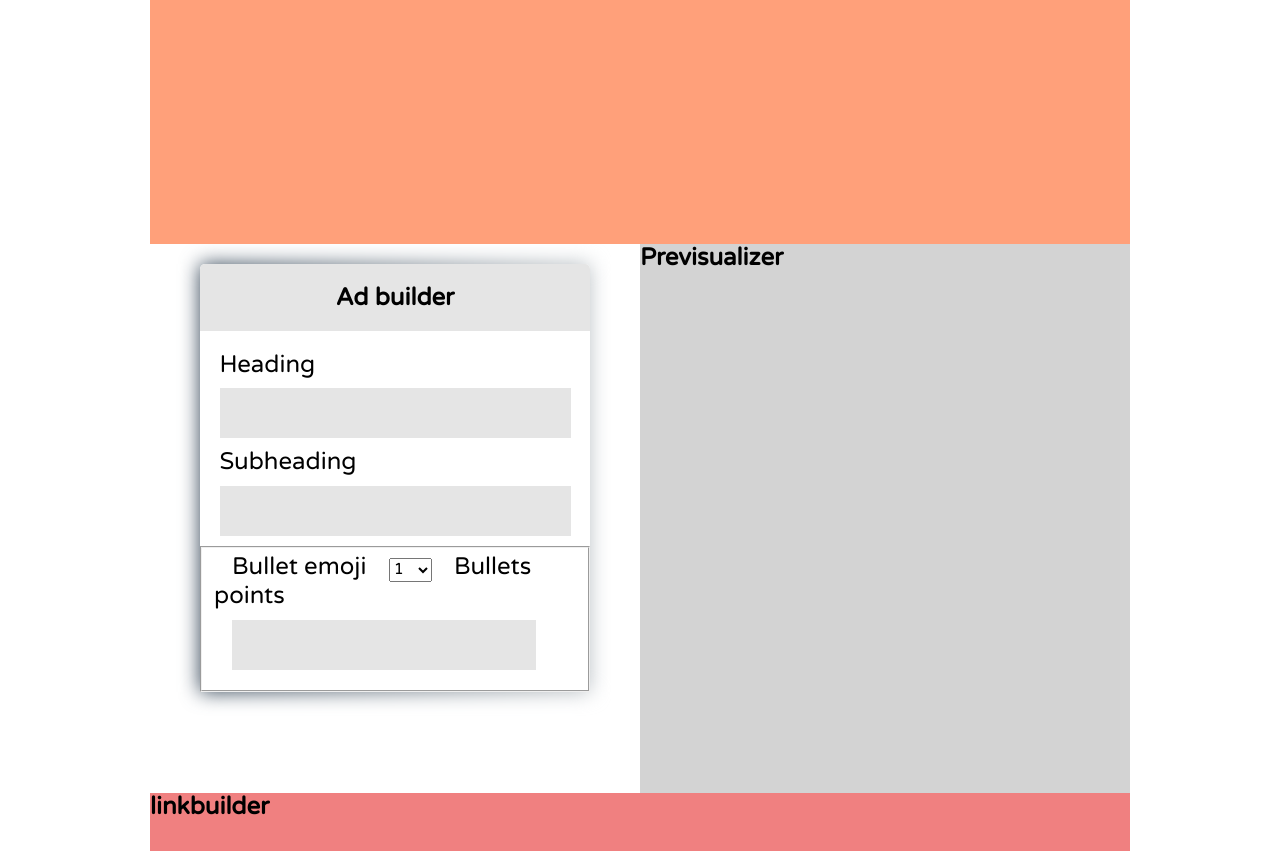
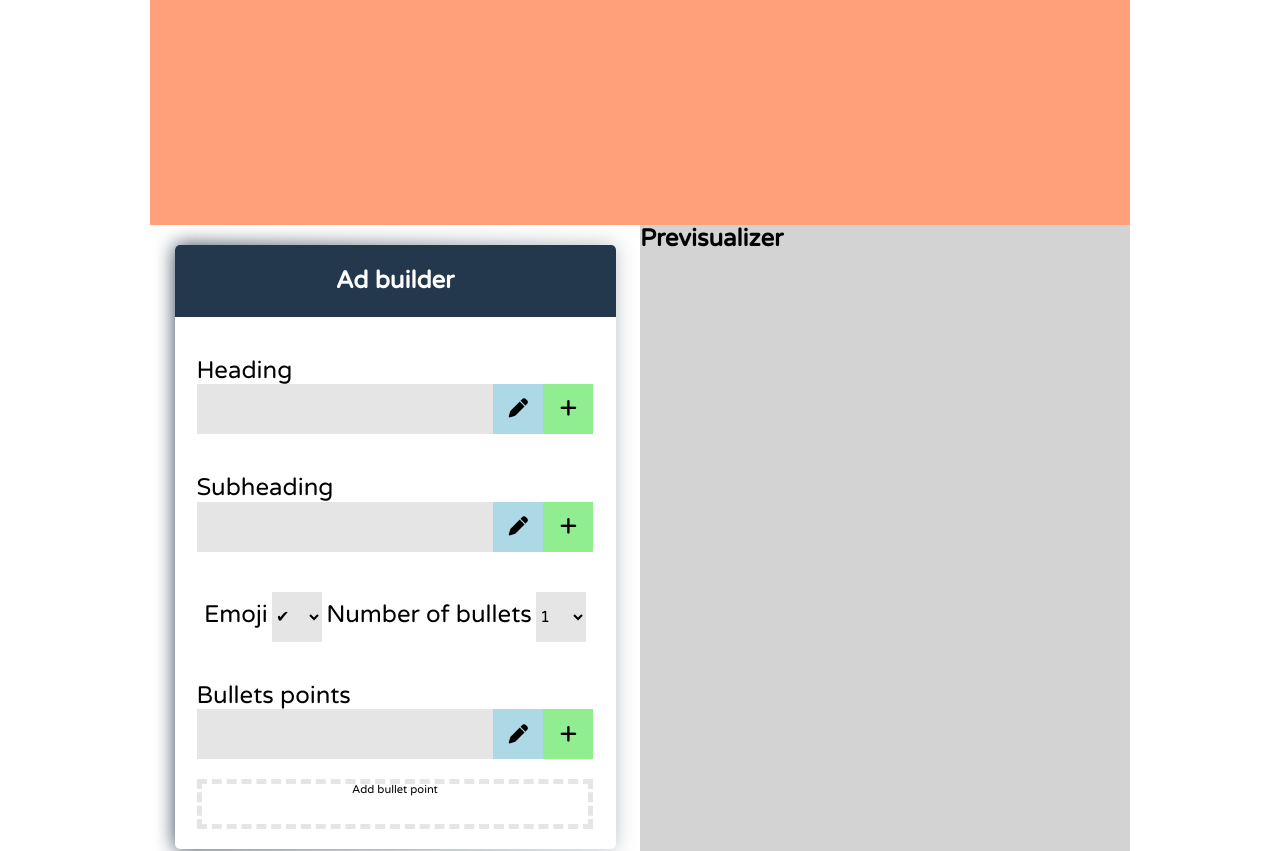
Before and after one commit to Mackewinsson/text4ads, a plain HTML site: page index.html in a window 1280 px wide. Shown: the part 127-978 px from the top of the page. Drawn offline with Linux system fonts and the light colour scheme.

Commit message:
form version 1.0 ok

```diff
--- a/index.html
+++ b/index.html
@@ -32,13 +32,35 @@
                 <section class="adbuilder">
                     <form action="submit" method="post">
                         <h2>Ad builder</h2>
+                        <div class="form-wrapper">
+                            <fieldset class="input-wrapper">
                                 <label for="Heading">Heading</label>
                                 <input type="text" id="Heading">
+                                <button class="button-edit" type="submit"><i class="fas fa-pen"></i></button>
+                                <button class="button-add" type="submit"><i class="fas fa-plus"></i></button>
+                            </fieldset>
+                            <fieldset class="input-wrapper">
                                 <label for="subheading">Subheading</label>
                                 <input type="text" id="subheading">
-                        <fieldset>
-                            <label for="bullet-emoji">Bullet emoji</label>
+                                <button class="button-edit" type="submit"><i class="fas fa-pen"></i></button>
+                                <button class="button-add" type="submit"><i class="fas fa-plus"></i></button>
+                            </fieldset>
+                            <fieldset class="multiple">
+                                <label for="bullet-emoji">Emoji</label>
                                 <select name="bullet_emoji" id="bullet-emoji">
+                                    <option value="">✔</option>
+                                    <option value="">→</option>
+                                    <option value="">☞</option>
+                                    <option value="">◾</option>
+                                    <option value="">🔴</option>
+                                    <option value="">⚫</option>
+                                    <option value="">🔵</option>
+                                    <option value="">⏩</option>
+                                    <option value="">➡</option>
+                                    <option value="">🔹</option>
+                                </select>
+                                <label for="bullet-number">Number of bullets</label>
+                                <select name="bullet_number" id="bullet-number">
                                     <option value="">1</option>
                                     <option value="">2</option>
                                     <option value="">3</option>
@@ -50,9 +72,17 @@
                                     <option value="">9</option>
                                     <option value="">10</option>
                                 </select>
+                            </fieldset>
+                            <fieldset class="input-wrapper">
                                 <label for="bullets">Bullets points</label>
-                            <input type="" id="bullets">
+                                <input type="text" id="bullets">
+                                <button class="button-edit" type="submit"><i class="fas fa-pen"></i></button>
+                                <button class="button-add" type="submit"><i class="fas fa-plus"></i></button>
                             </fieldset>
+                            <fieldset class="input-wrapper bullet-add-close">
+                                <button class="add-bullet"><span>Add bullet point</span></button>
+                            </fieldset>
+                        </div>
                     </form>
                 </section>
                 <section class="previsualizer">
@@ -66,6 +96,7 @@
                 </section>
             </main>    <!-- End Main content -->
         </div><!-- End Main wrapper-->
+    <script src="https://kit.fontawesome.com/99f0e76c2f.js" crossorigin="anonymous"></script>
     <script src="js/app.js"></script>
 </body>
 </html>
--- a/styles/style.css
+++ b/styles/style.css
@@ -76,8 +76,9 @@ section.instructions{
 section.adbuilder{
     grid-area: adbuilder;
     padding-top: 20px;
-    padding-left: 50px;
-    padding-right: 50px;
+    padding-bottom: 20px;
+    padding-left: 5%;
+    padding-right: 5%;
 }
 
 section.previsualizer{
@@ -121,6 +122,8 @@ form::after{
     background: linear-gradient(to right, #2c3e50, #bdc3c7); /* W3C, IE 10+/ Edge, Firefox 16+, Chrome 26+, Opera 12+, Safari 7+ */
     top: 0px;
     left: 0px;
+    right: 0px;
+    bottom: 0px;
     width: 100%;
     height: 100%;
     filter: blur(10px);
@@ -128,30 +131,138 @@ form::after{
 
 }
 
+.form-wrapper{
+
+    padding: 0px 5%;
+    display: flex;
+    flex-direction: column;
+    flex-wrap: wrap;
+}
+
 form input{
     background-color: #E5E5E5;
     height: 50px;
     font-size: 1.5em;
-    margin: 10px 0px;
+    margin: 0px;
     border-style: none;
-    margin-right: 5%;
-    margin-left: 5%;
+    display: flex;
+    width: 100%;
+    padding-right: 25%;
+}
+
+i{
+    font-size: 1.5em;
+}
+
+button.add-bullet{
+
+    background-color: #fff;
+    height: 50px;
+    font-size: 1.5em;
+    margin: 0px;
+    border: 5px dashed #E5E5E5;
+    display: flex;
+    width: 100%;
+    cursor: pointer;
+    font-size: 0.7rem;
+
+}
+
+button.add-bullet:hover{
+
+    background-color: #fff;
+    height: 50px;
+    font-size: 1.5em;
+    margin: 0px;
+    border: 5px dashed lightblue;
+    display: flex;
+    width: 100%;
+    cursor: pointer;
+    font-size: 0.9rem;
+
+
+}
+
+button span{
+
+    text-align: center;
+    width: 100%;
+}
+
+.bullet-add-close{
+
+    margin-top: 0;
+}
+
+form select{
+
+    border: 0px;
+    width: 50px;
+    height: 50px;
+    background-color: #E5E5E5;
+
 }
 
 form label{
 
     font-size: 1.5em;
-    margin-right: 5%;
-    margin-left: 5%;
 
+}
+
+form fieldset{
+
+    border: none;
+    padding: 0px;
+    position: relative;
+    margin-top: 20px;
+    margin-bottom: 20px;
+}
+
+fieldset.multiple{
+
+    font-size: 1rem;
+    align-self: center;
 }
 
 form h2{
 
     display: flex;
-    background-color: #E5E5E5;
+    background-color: #23374D;
+    color: #fff;
     padding: 5%;
     border-radius: 5px 5px 0px 0px;
     margin-bottom: 20px;
     justify-content: center;
 }
+
+.button-edit{
+
+    position: absolute;
+    bottom: 0px;
+    right: 50px;
+    height: 50px;
+    font-size: 0.8em;
+    font-family: Arial, Helvetica, sans-serif;
+    font-weight: bold;
+    width: 50px;
+    border: 0px;
+    background-color: lightblue;
+    cursor: pointer;
+
+}
+
+.button-add{
+
+    position: absolute;
+    bottom: 0px;
+    right: 0px;
+    height: 50px;
+    border: 0px;
+    background-color: lightgreen;
+    font-size: 0.8em;
+    font-family: Arial, Helvetica, sans-serif;
+    font-weight: bold;
+    width: 50px;
+    cursor: pointer;
+
+}
```
Also changed, not shown: icons/edit.svg (added), icons/plus.svg (added), 2 other files. Lines whose indentation alone changed are shown as unchanged.
